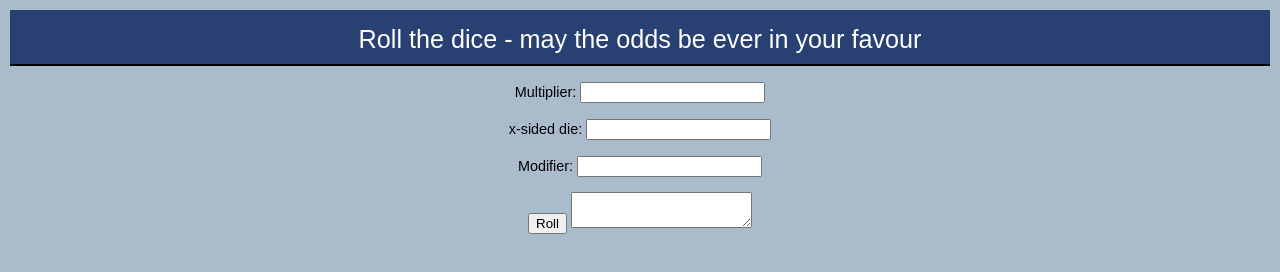
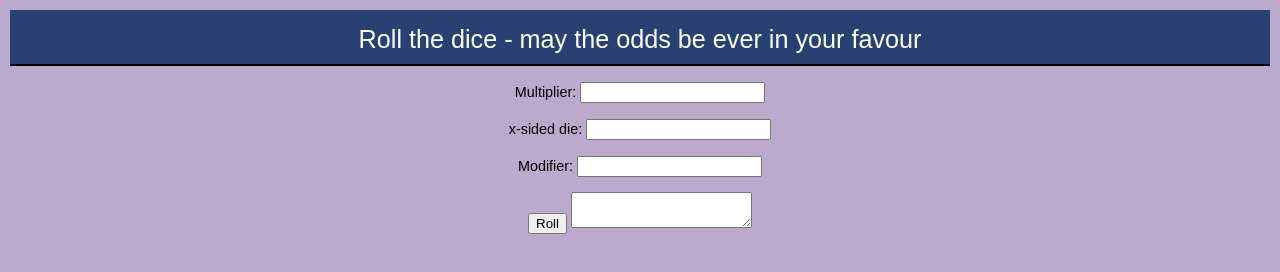
Before and after one commit to vc13837/training, a website: page app_nodejs_dnd/src/frontend/index.html in a window 1280 px wide. Drawn offline with Linux system fonts and the light colour scheme.

Commit message:
testing CI on jenkins

```diff
--- a/app_nodejs_dnd/src/frontend/index.html
+++ b/app_nodejs_dnd/src/frontend/index.html
@@ -3,7 +3,7 @@
         <title>DnD Dice</title>
         <style type="text/css">
             body {
-                background-color: #abc;
+                background-color: #bac;
 		            text-align: center;
                 color: #000;
                 font-size: 0.9em;
```
